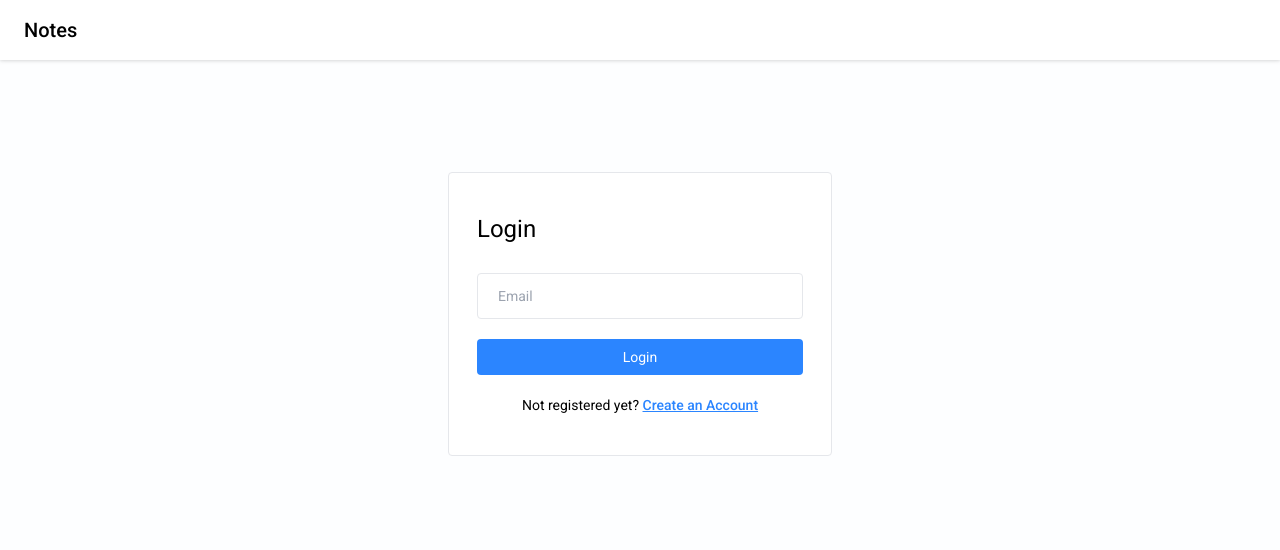
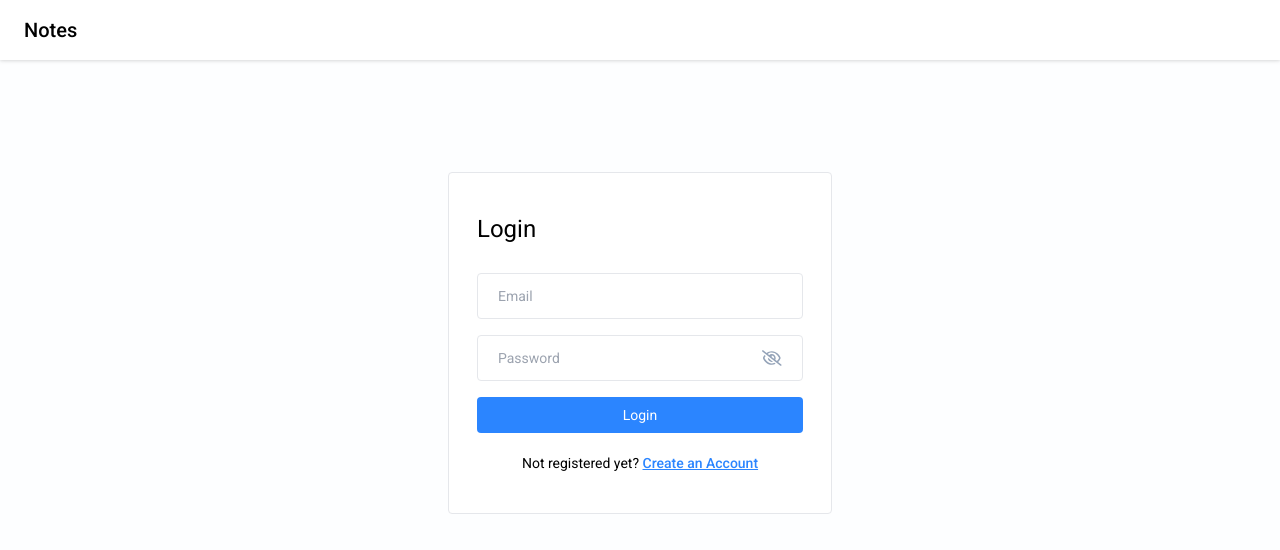
Before and after one commit to RafiHalliday/note-app, a React (Vite) app in the folder src/frontend/note-app/: page /login in a window 1280 px wide. Shown: the top 550 px of the page. Built offline with nearby package versions, Linux system fonts and the light colour scheme.

Commit message:
feat: password input component

```diff
--- a/src/frontend/note-app/package.json
+++ b/src/frontend/note-app/package.json
@@ -10,8 +10,11 @@
     "preview": "vite preview"
   },
   "dependencies": {
+    "@fortawesome/free-solid-svg-icons": "^7.0.0",
+    "@fortawesome/react-fontawesome": "^0.2.3",
     "react": "^19.1.0",
     "react-dom": "^19.1.0",
+    "react-icons": "^5.5.0",
     "react-router-dom": "^7.7.1"
   },
   "devDependencies": {
--- /dev/null
+++ b/src/frontend/note-app/src/components/Input/PasswordInput.jsx
@@ -0,0 +1,41 @@
+import React, { useState } from 'react'
+
+import { FaRegEye, FaRegEyeSlash} from "react-icons/fa6"
+
+const PasswordInput = ({ value, onChange, placeholder }) => {
+
+    const [isShowPassword, setIsShowPassword] = useState(false)
+
+    const toggleShowPassword = () => {
+        setIsShowPassword(!isShowPassword)
+    }
+
+  return (
+    <div className='flex items-center bg-transparent border-[1.5px] px-5 rounded mb-3'>
+        <input
+        value={value}
+        onChange={onChange}
+        type={isShowPassword ? "text" : "password"}
+        placeholder={placeholder || "Password"}
+        className='w-full text-sm bg-transparent py-3 mr-3 rounded outline-none'
+        />
+
+        { isShowPassword ? (
+            <FaRegEye
+                size={22}
+                className="text-primary cursor-pointer"
+                onClick={() => toggleShowPassword()}
+                />
+            ) : (
+            <FaRegEyeSlash
+                size={22}
+                className="text-slate-400 cursor-pointer"
+                onClick={() => toggleShowPassword()}
+                />
+            )
+        }
+    </div>
+  )
+}
+
+export default PasswordInput
--- a/src/frontend/note-app/src/pages/Login/Login.jsx
+++ b/src/frontend/note-app/src/pages/Login/Login.jsx
@@ -1,17 +1,55 @@
-import React from 'react'
+import React, { use, useState } from 'react'
 import Navbar from '../../components/Navbar/Navbar'
 import { Link } from "react-router-dom"
+import PasswordInput from '../../components/Input/PasswordInput'
+import { validateEmail } from '../../utils/helper'
 
 const Login = () => {
-  return (<>
+
+    const [email, setEmail] = useState("")
+    const [password, setPassword] = useState("")
+    const [error, setError] = useState(null)
+
+    const handleLogin = async (e) => {
+        e.preventDefault()
+
+        if (!validateEmail(email)) {
+            setError("Please enter a valid email address.")
+            return
+        }
+
+        if (!password) {
+            setError("Please enter the password")
+            return
+        }
+
+        setError("")
+
+        // Login API Call
+    }
+
+    return (<>
     <Navbar />
-
     <div className='flex items-center justify-center mt-28'>
       <div className='w-96 border rounded bg-white px-7 py-10'>
-        <form onSubmit={() => {}}>
+        <form onSubmit={handleLogin}>
           <h4 className='text-2xl mb-7'>Login</h4>
 
-          <input type="text" placeholder='Email' className='input-box' />
+          <input
+          type="text"
+          placeholder='Email'
+          className='input-box'
+          value={email}
+          onChange={(e) => setEmail(e.target.value)}
+          />
+
+
+          <PasswordInput
+          value={password}
+          onChange={(e) => setPassword(e.target.value)}
+          />
+
+          {error && <p className='text-red-500 text-xs pb-1'>{error}</p>}
 
           <button type='submit' className='btn-primary'>
             Login
@@ -26,7 +64,7 @@
         </form>
       </div>
     </div>
-  </>)
+    </>)
 }
 
 export default Login
--- /dev/null
+++ b/src/frontend/note-app/src/utils/helper.js
@@ -0,0 +1,4 @@
+export const validateEmail = (email) => {
+    const regex = /^[^\s@]+@[^s\@]+\.[^s@]+$/
+    return regex.test(email)
+}
```
Also changed, not shown: 1 other file (tests, documents, lock files or other folders).
